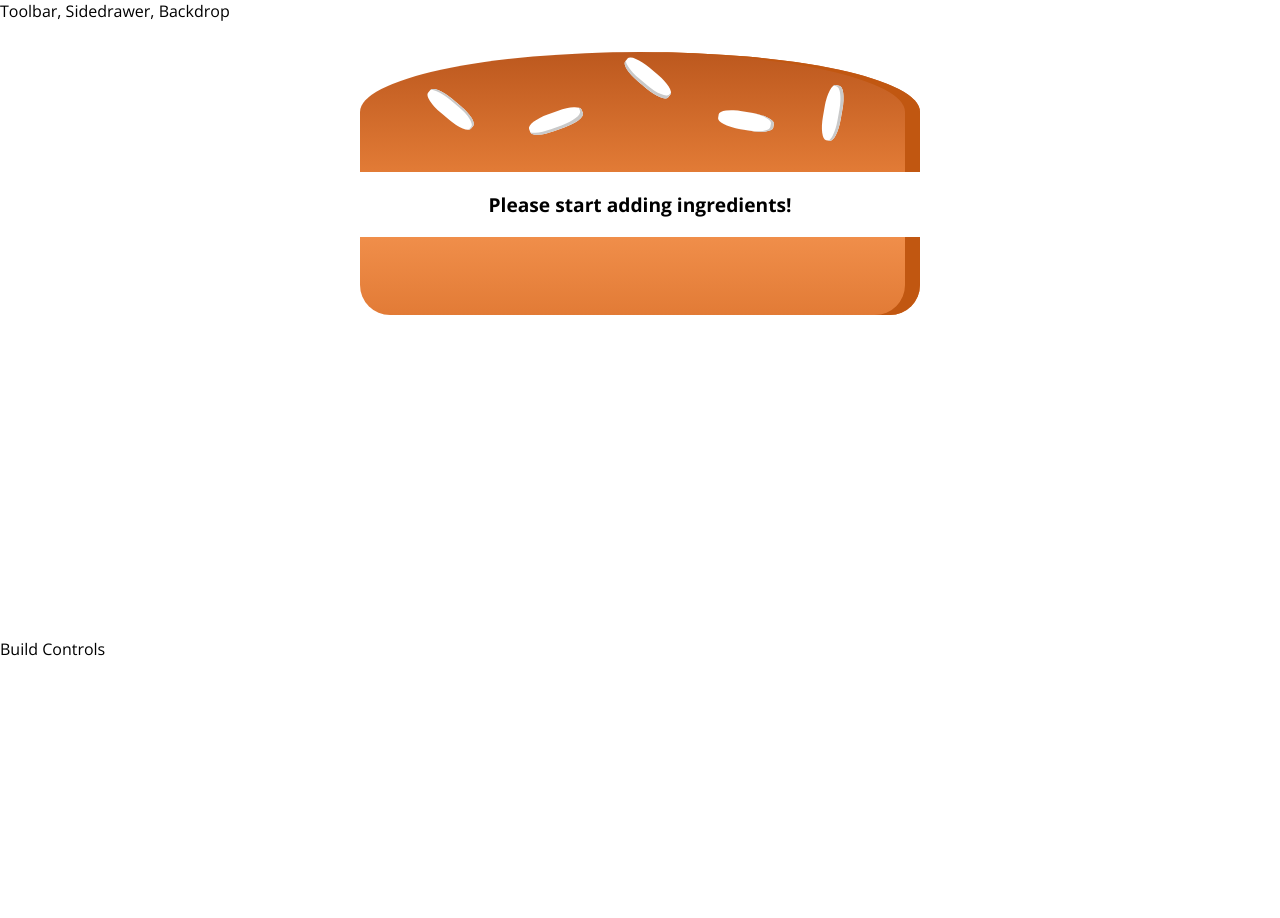
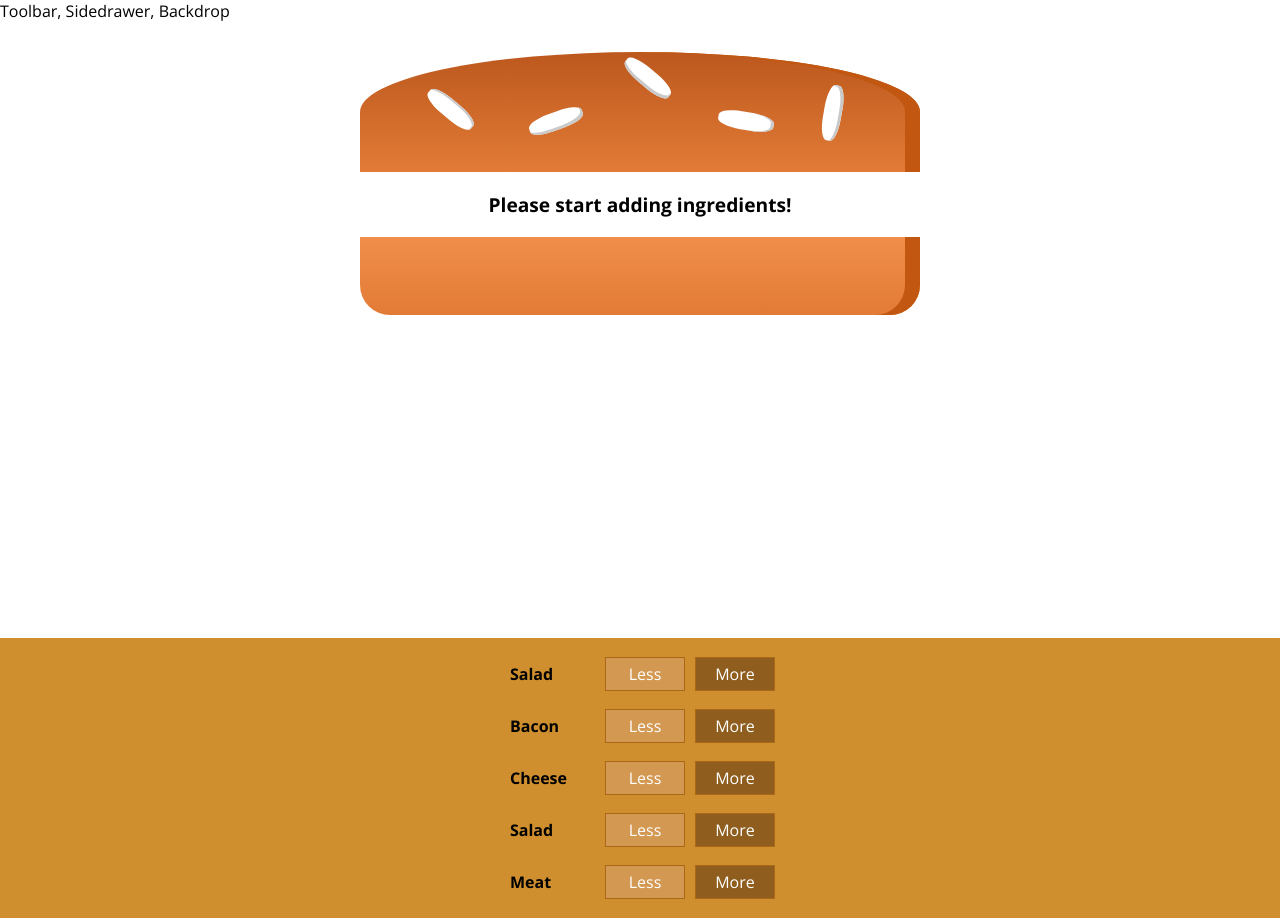
Before and after one commit to marcostellin/ReactUdemyCourse, a React app in the folder burger-app/: page / in a window 1280 px wide. Before the commit the page ends 800 px from the top, so only its background shows below. Built offline with nearby package versions, Linux system fonts and the light colour scheme.

Commit message:
Render BuildControls component in page

```diff
--- a/burger-app/src/components/Burger/BuildControls/BuildControls.js
+++ b/burger-app/src/components/Burger/BuildControls/BuildControls.js
@@ -1,8 +1,19 @@
 import React from 'react';
+import BuildControl from './BuildControl/BuildControl';
+
+import classes from './BuildControls.css';
+
+const controls = [
+    {label: 'Salad', type: 'salad'},
+    {label: 'Bacon', type: 'bacon'},
+    {label: 'Cheese', type: 'cheese'},
+    {label: 'Salad', type: 'salad'},
+    {label: 'Meat', type: 'meat'},
+];
 
 const buildControls = (props) => (
-    <div>
-
+    <div className={classes.BuildControls}>
+        {controls.map( ctrl => <BuildControl key={ctrl.label} label={ctrl.label} type={ctrl.type}/> )}
     </div>
 );
 
--- a/burger-app/src/containers/BurgerBuilder/BurgerBuilder.js
+++ b/burger-app/src/containers/BurgerBuilder/BurgerBuilder.js
@@ -1,6 +1,7 @@
 import React, { Component } from "react";
 import Aux from '../../hoc/Auxiliary';
 import Burger from '../../components/Burger/Burger';
+import BuildControls from '../../components/Burger/BuildControls/BuildControls';
 
 class BurgerBuilder extends Component {
 
@@ -17,7 +18,7 @@
         return (
             <Aux>
                 <Burger ingredients={this.state.ingredients}/>
-                <div>Build Controls</div>
+                <BuildControls />
             </Aux>
         );
     }
```
